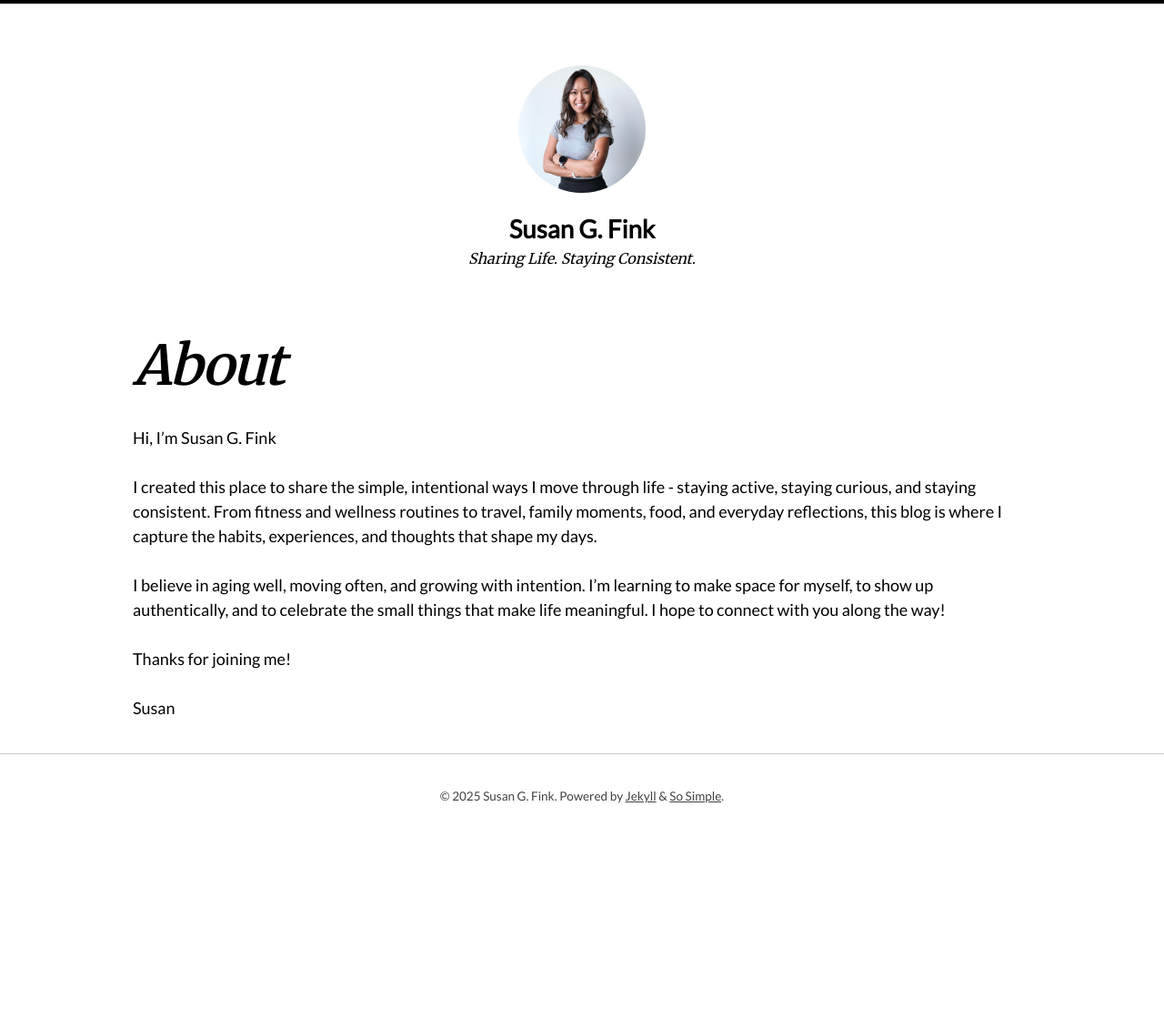
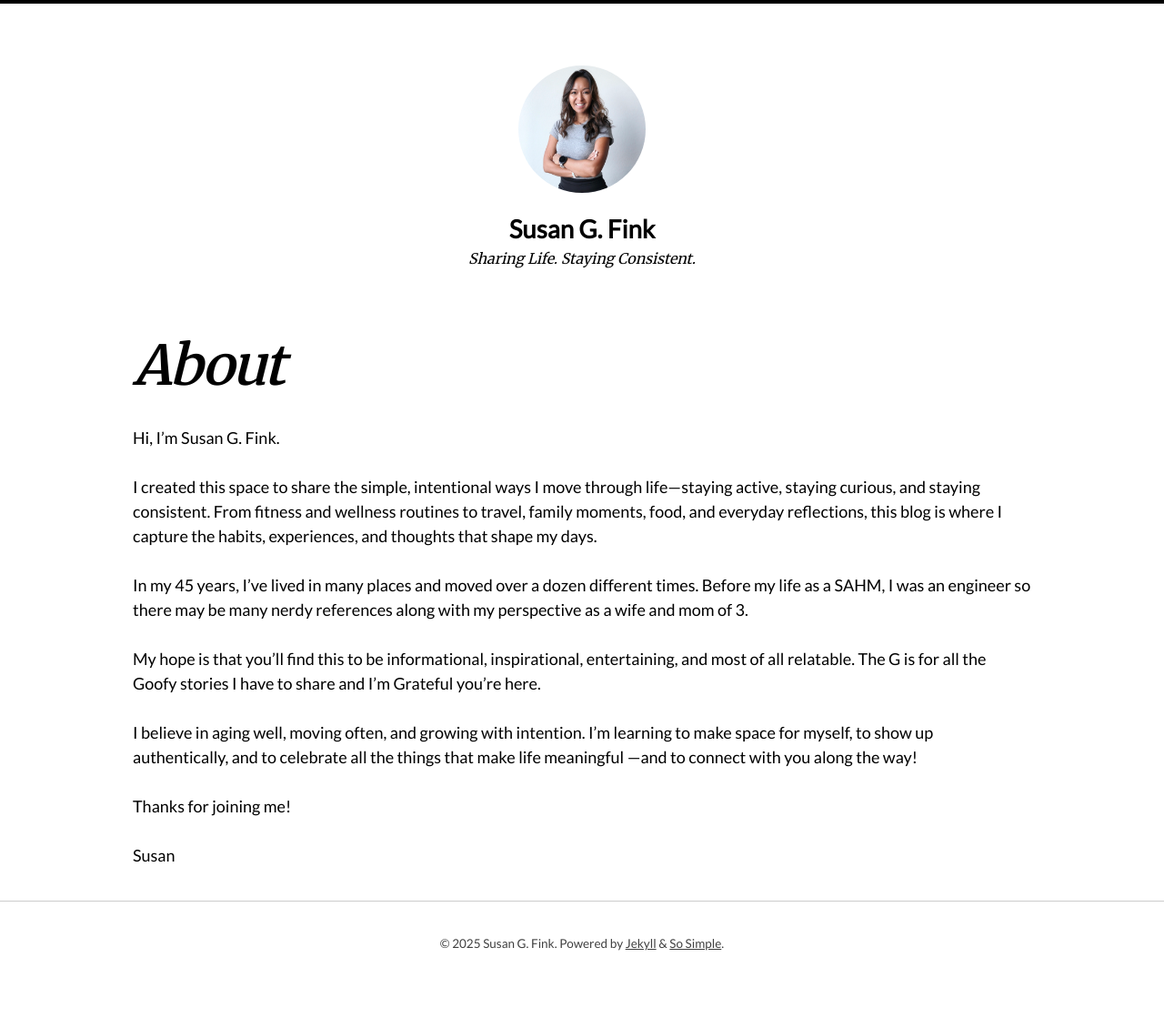
Before and after one commit to susangfink/site, a Jekyll site: the page built from about.md, in a window 1280 px wide. Shown: the whole page at 91% size. Built offline with Jekyll 4.4.1, drawn with Linux system fonts in a browser that asks for light colours; nearby versions of some CDN libraries; before the commit the page ends 957 px from its top, so only the background shows below that.

Commit message:
Update about.md

```diff
--- a/about.md
+++ b/about.md
@@ -9,11 +9,15 @@ permalink: /about/
 }
 </style>
 
-Hi, I'm Susan G. Fink
+Hi, I’m Susan G. Fink.
 
-I created this place to share the simple, intentional ways I move through life - staying active, staying curious, and staying consistent. From fitness and wellness routines to travel, family moments, food, and everyday reflections, this blog is where I capture the habits, experiences, and thoughts that shape my days.
+I created this space to share the simple, intentional ways I move through life—staying active, staying curious, and staying consistent. From fitness and wellness routines to travel, family moments, food, and everyday reflections, this blog is where I capture the habits, experiences, and thoughts that shape my days.
 
-I believe in aging well, moving often, and growing with intention. I'm learning to make space for myself, to show up authentically, and to celebrate the small things that make life meaningful. I hope to connect with you along the way!
+In my 45 years, I’ve lived in many places and moved over a dozen different times. Before my life as a SAHM, I was an engineer so there may be many nerdy references along with my perspective as a wife and mom of 3.
+
+My hope is that you’ll find this to be informational, inspirational, entertaining, and most of all relatable. The G is for all the Goofy stories I have to share and I’m Grateful you’re here.
+
+I believe in aging well, moving often, and growing with intention. I’m learning to make space for myself, to show up authentically, and to celebrate all the things that make life meaningful —and to connect with you along the way!
 
 Thanks for joining me!
 
```
